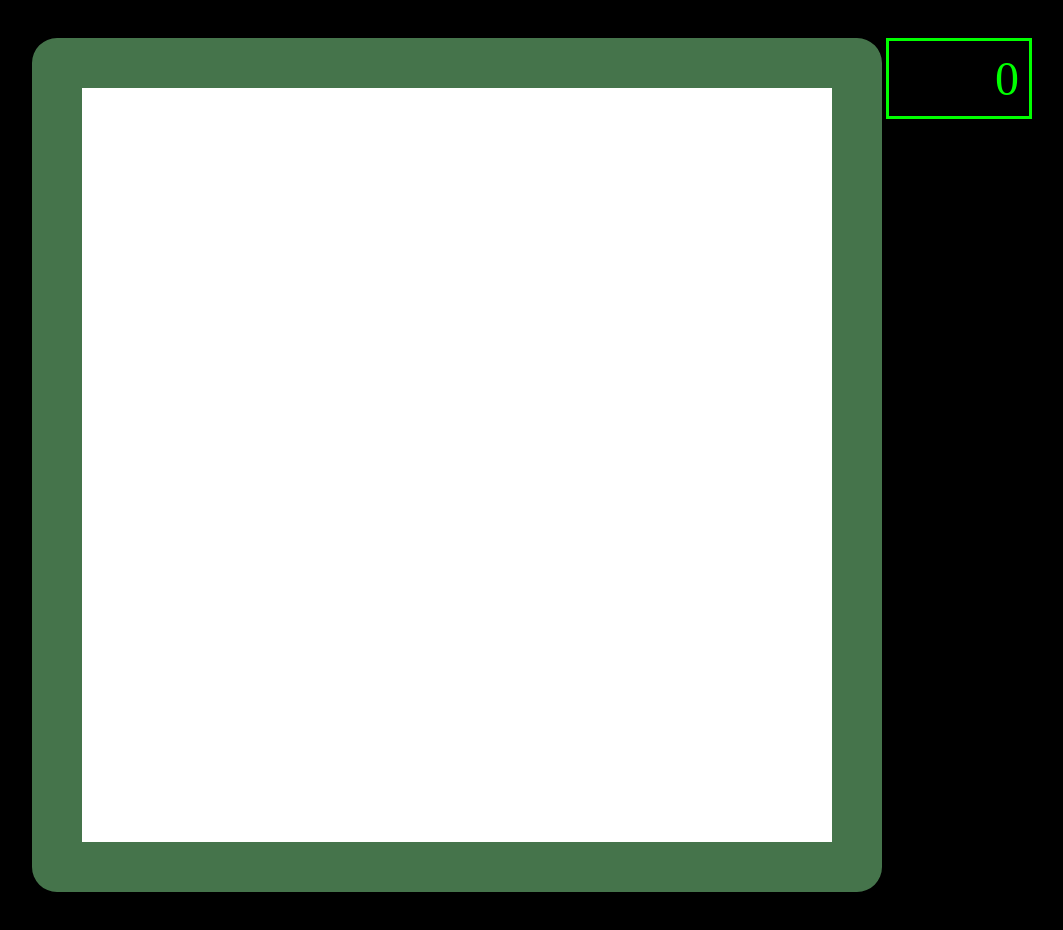
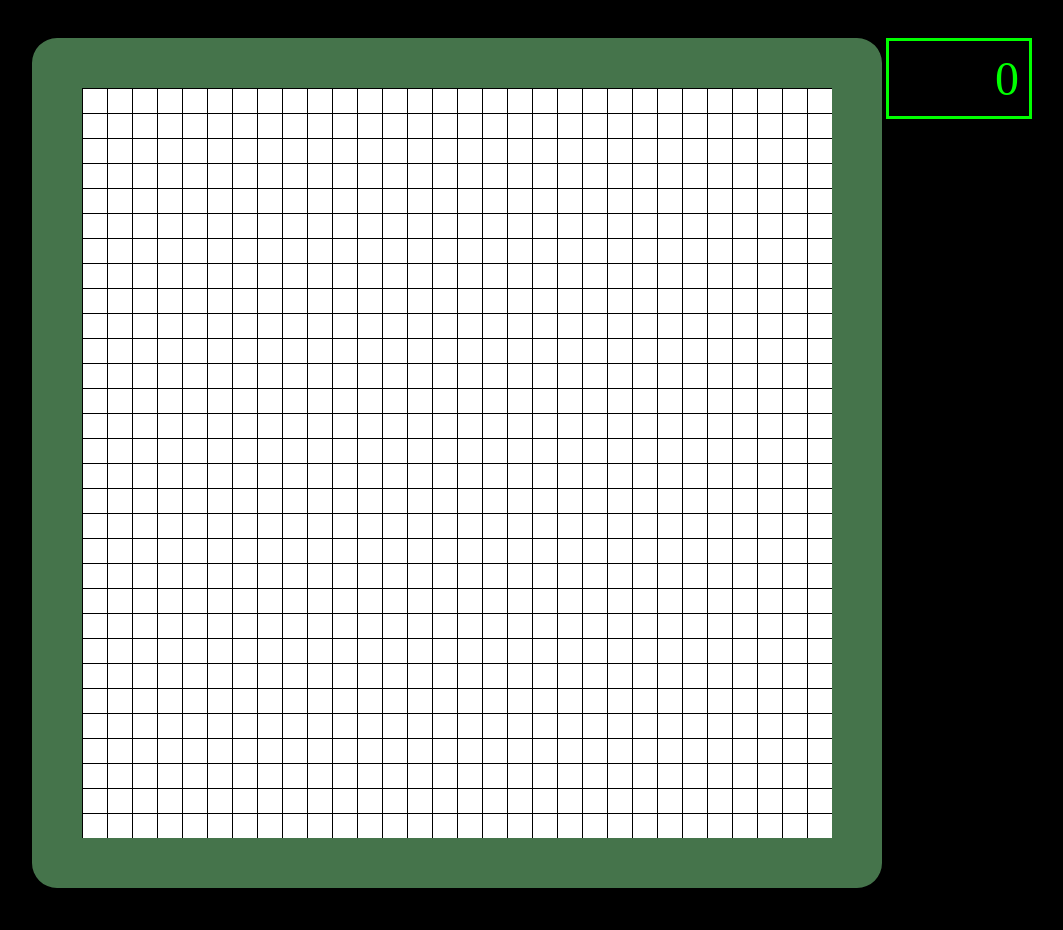
Before and after one commit to dmitrygvyalkov/snake-js-canvas, a plain HTML site: page index.html in a window 1280 px wide. Shown: the whole page, without its empty margins (108-1171 px from the left). Drawn offline with Linux system fonts and the light colour scheme.

Commit message:
Намалювали решітку на ігровому полі

```diff
--- a/css/main.css
+++ b/css/main.css
@@ -26,3 +26,7 @@ body {
   padding: 10px;
   font-size: 3em;
 }
+
+.canv {
+  display: block;
+}
--- a/index.html
+++ b/index.html
@@ -17,6 +17,30 @@
 
 <script>
 'use strict';
+
+let canva = document.getElementById('canv');
+let ctx = canva.getContext('2d');
+
+buildGrid();
+/*
+===============================================================================
+Службові функції
+===============================================================================
+*/
+
+function buildGrid() {
+  ctx.beginPath();
+
+  for (let i = 0.5; i < canva.width; i += 25) {
+    ctx.moveTo(i, 0);
+    ctx.lineTo(i, canva.height);
+    ctx.moveTo(0, i);
+    ctx.lineTo(canva.width, i);
+  }
+
+  ctx.stroke();
+}
+
 </script>
 </body>
 </html>
```
